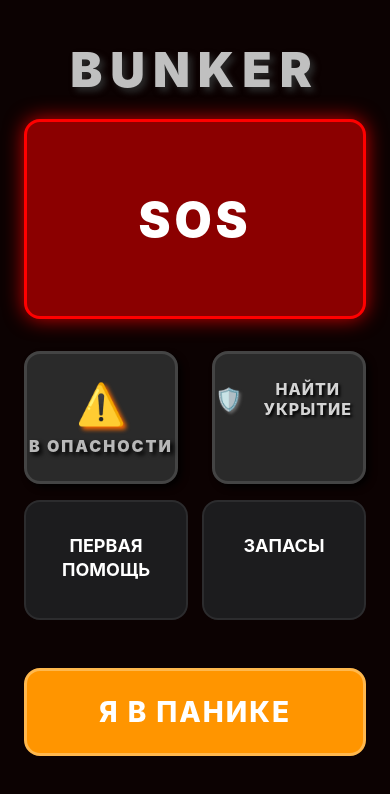
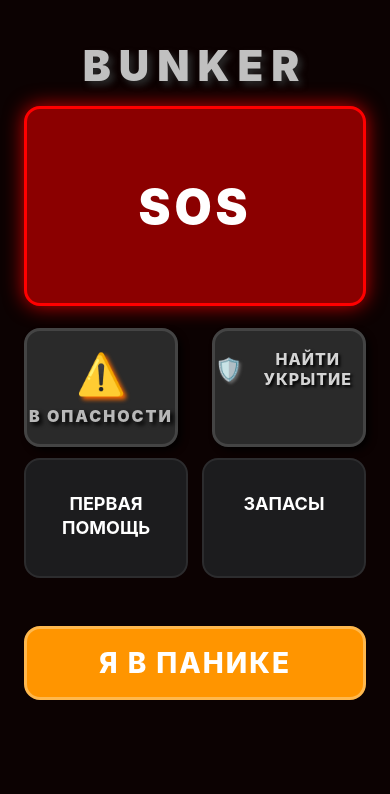
Before and after one commit to MrAlexOm/Bunker-App, a React Native app: screen /Home in a window 390 px wide. Shown: the top 794 px of the page. Built offline with nearby package versions, Linux system fonts and the light colour scheme.

Commit message:
Optimize header and reduce vertical margins by 30%

```diff
--- a/src/screens/HomeScreen.tsx
+++ b/src/screens/HomeScreen.tsx
@@ -94,12 +94,12 @@ const styles = StyleSheet.create({
   },
   headerTitle: {
     color: '#C0C0C0',
-    fontSize: 48,
+    fontSize: 42,
     fontWeight: '900',
     textTransform: 'uppercase',
     letterSpacing: 8,
     textAlign: 'center',
-    marginBottom: 20,
+    marginBottom: 15,
     textShadowColor: '#2A2A2A',
     textShadowOffset: { width: 4, height: 4 },
     textShadowRadius: 6,
@@ -108,7 +108,7 @@ const styles = StyleSheet.create({
     backgroundColor: '#8B0000',
     borderRadius: 16,
     paddingVertical: 40,
-    marginBottom: 32,
+    marginBottom: 22,
     alignItems: 'center',
     justifyContent: 'center',
     minHeight: 200,
@@ -148,10 +148,10 @@ const styles = StyleSheet.create({
   dangerButton: {
     backgroundColor: '#2A2A2A',
     borderRadius: 16,
-    paddingVertical: 25,
+    paddingVertical: 18,
     alignItems: 'center',
-    marginBottom: 16,
-    minHeight: 120,
+    marginBottom: 11,
+    minHeight: 100,
     borderWidth: 3,
     borderColor: '#444444',
     shadowColor: '#000000',
@@ -194,10 +194,10 @@ const styles = StyleSheet.create({
   safetyButton: {
     backgroundColor: '#2A2A2A',
     borderRadius: 16,
-    paddingVertical: 25,
+    paddingVertical: 18,
     alignItems: 'flex-start',
-    marginBottom: 16,
-    minHeight: 120,
+    marginBottom: 11,
+    minHeight: 100,
     borderWidth: 3,
     borderColor: '#444444',
     shadowColor: '#000000',
@@ -237,9 +237,9 @@ const styles = StyleSheet.create({
   panicButton: {
     backgroundColor: '#FF9500',
     borderRadius: 16,
-    paddingVertical: 24,
+    paddingVertical: 17,
     alignItems: 'center',
-    minHeight: 80,
+    minHeight: 60,
     borderWidth: 3,
     borderColor: '#FFB84D',
   },
```
